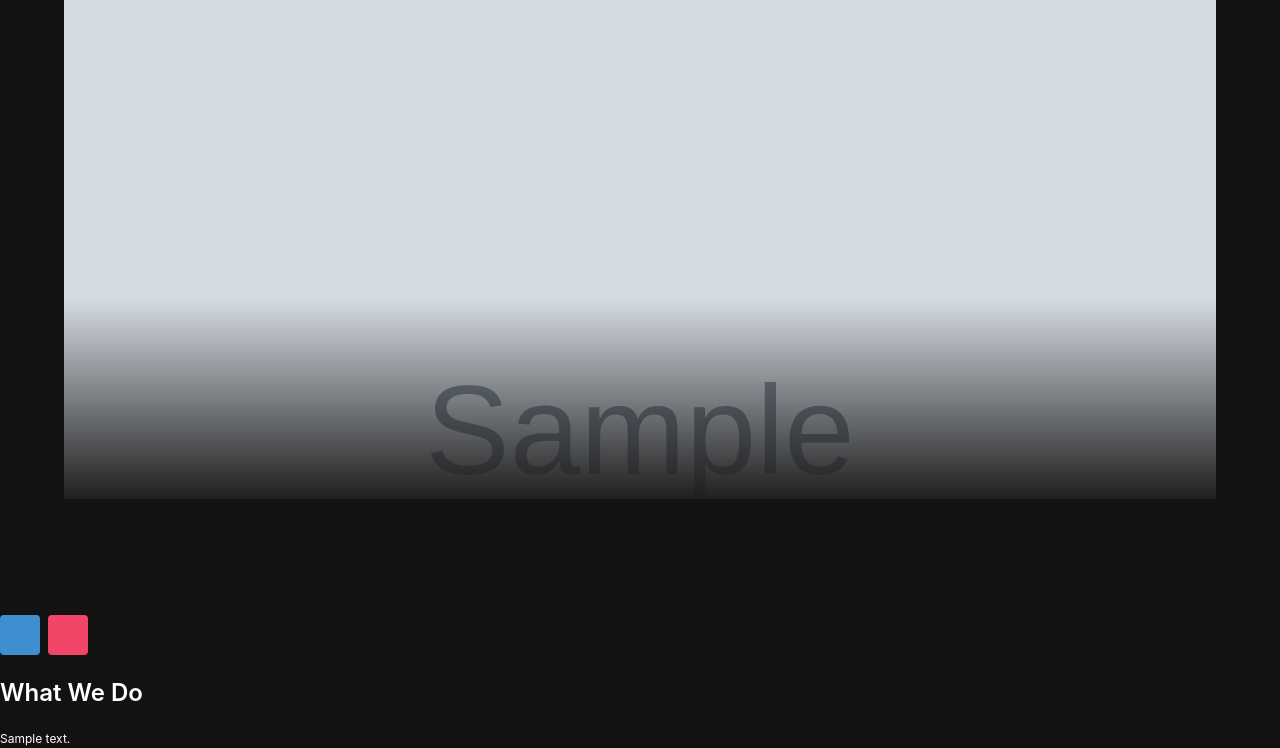
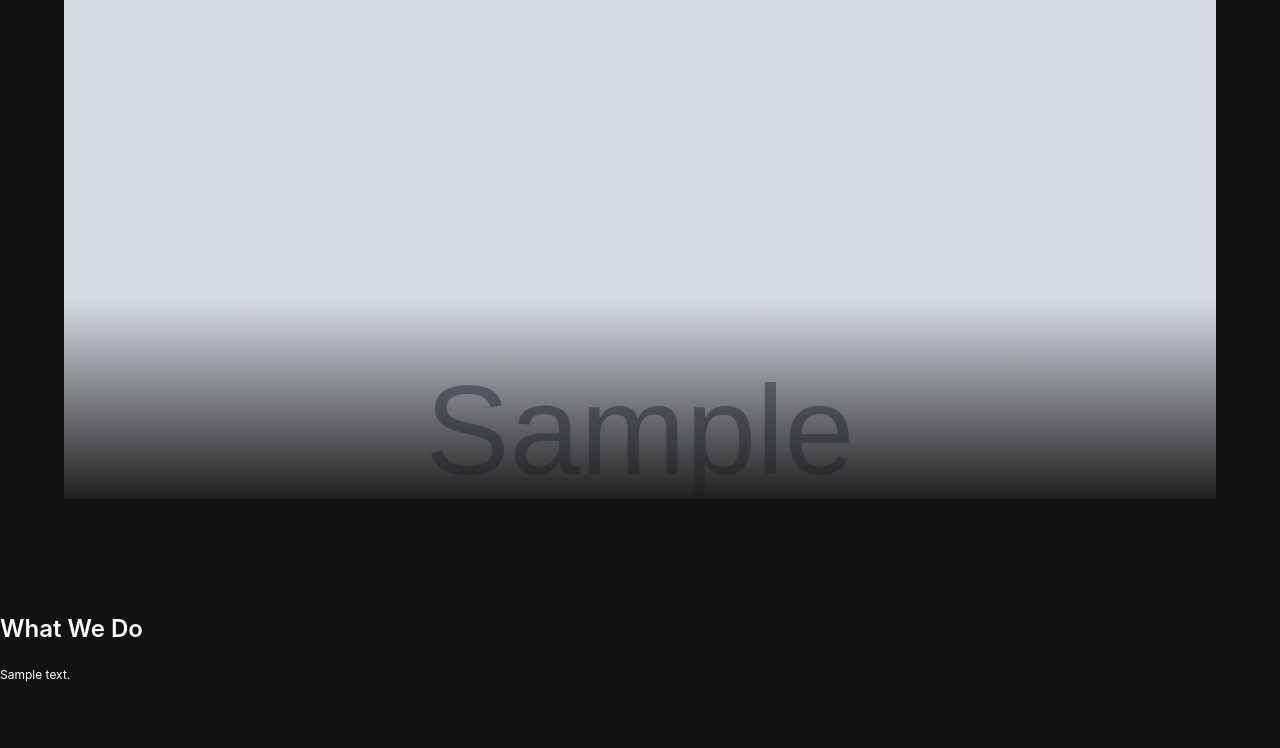
Before and after one commit to saybeeali/Original-GS-Contracting, a Django app: page /projects/1/ in a window 1280 px wide. Shown: the part 53-801 px from the top of the page. After the commit the page ends 735 px from the top, so only its background shows below. Run offline with Django 4.2, Linux system fonts and the light colour scheme; tables that the repository leaves empty hold one stand-in row (values such as "Sample post"); grey boxes marked "Sample" are stand-in pictures.

Commit message:
cleaning up detail page

```diff
--- a/main_app/templates/project_detail.html
+++ b/main_app/templates/project_detail.html
@@ -7,18 +7,7 @@
     <h1 class="title">{{project.name}}</h1>
 </div>
 <div class="detail__container">
-    <div class="buttons">
-        <a href="" class="button is-info">
-            <span class="icon">
-                <i class="fas fa-edit"></i>
-            </span>
-        </a>
-        <a href="" class="button is-danger">
-            <span class="icon">
-                <i class="fas fa-trash-alt"></i>
-            </span>
-        </a>
-    </div>
+
     <div class="detail__about">
         <h4 class="title is-4">What We Do</h4>
         <p>{{project.description}}</p>
```
